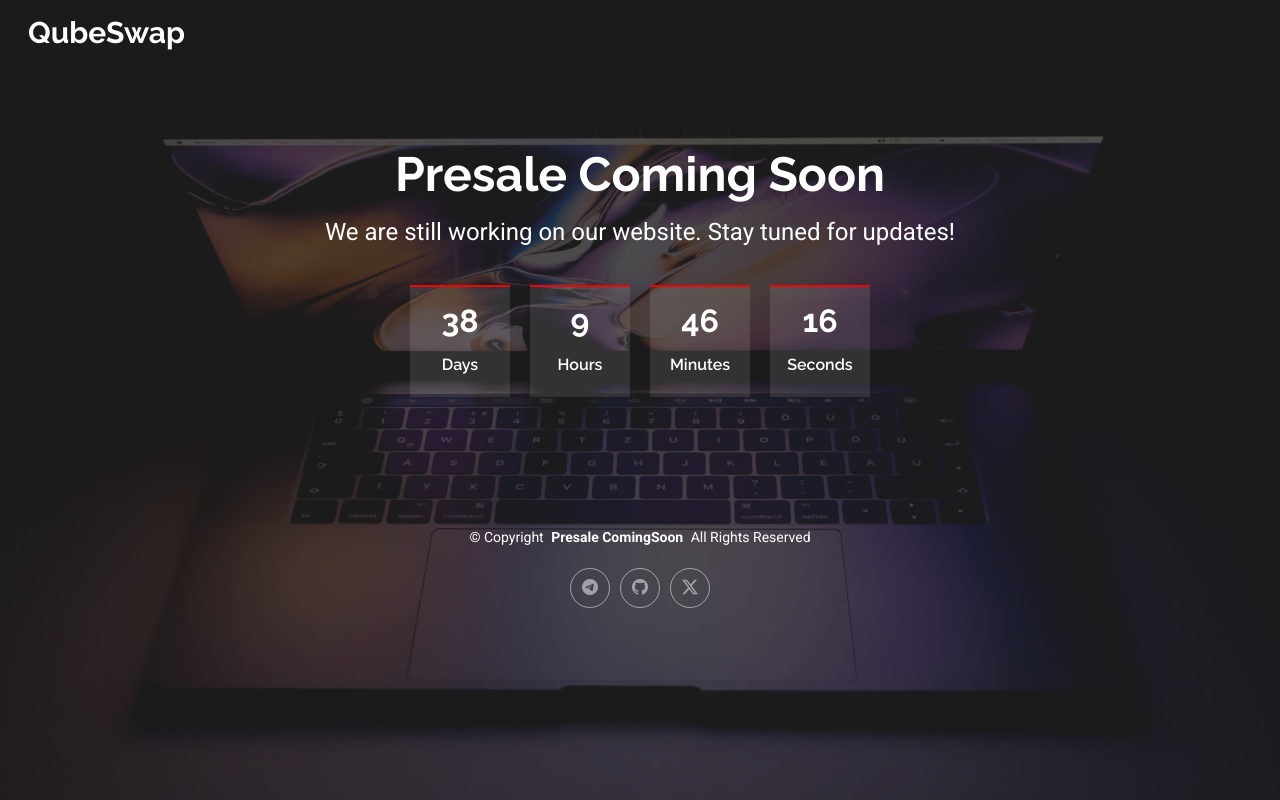
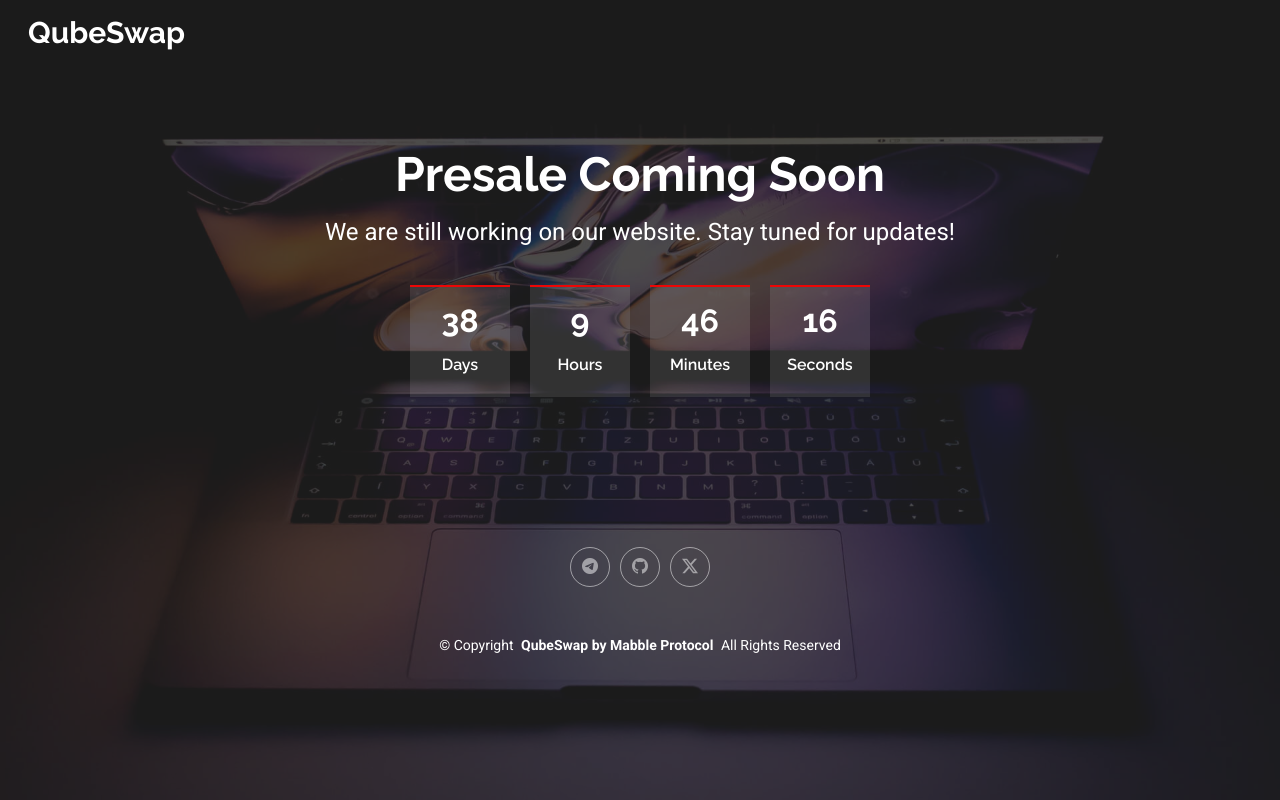
Before and after one commit to QubeSwap/presale-coming-soon, a plain HTML site: page index.html in a window 1280 px wide. Drawn offline with Linux system fonts and the light colour scheme.

Commit message:
update footer

```diff
--- a/index.html
+++ b/index.html
@@ -96,13 +96,13 @@
   <footer id="footer" class="footer transparent-background">
 
     <div class="container">
-      <div class="copyright text-center ">
-        <p>© <span>Copyright</span> <strong class="px-1 sitename">Presale ComingSoon</strong> <span>All Rights Reserved</span></p>
-      </div>
       <div class="social-links d-flex justify-content-center">
         <a href="https://t.me/QubeSwap" target="_blank" rel="noopener noreferrer"><i class="bi bi-telegram"></i></a>
         <a href="https://github.com/QubeSwap" target="_blank" rel="noopener noreferrer"><i class="bi bi-github"></i></a>
         <a href="https://x.com/QubeSwap" target="_blank" rel="noopener noreferrer"><i class="bi bi-twitter-x"></i></a>
+      </div>
+      <div class="copyright text-center mt-5">
+        <p>© <span>Copyright</span> <strong class="px-1 sitename">QubeSwap by Mabble Protocol</strong> <span>All Rights Reserved</span></p>
       </div>
     </div>
 
```
